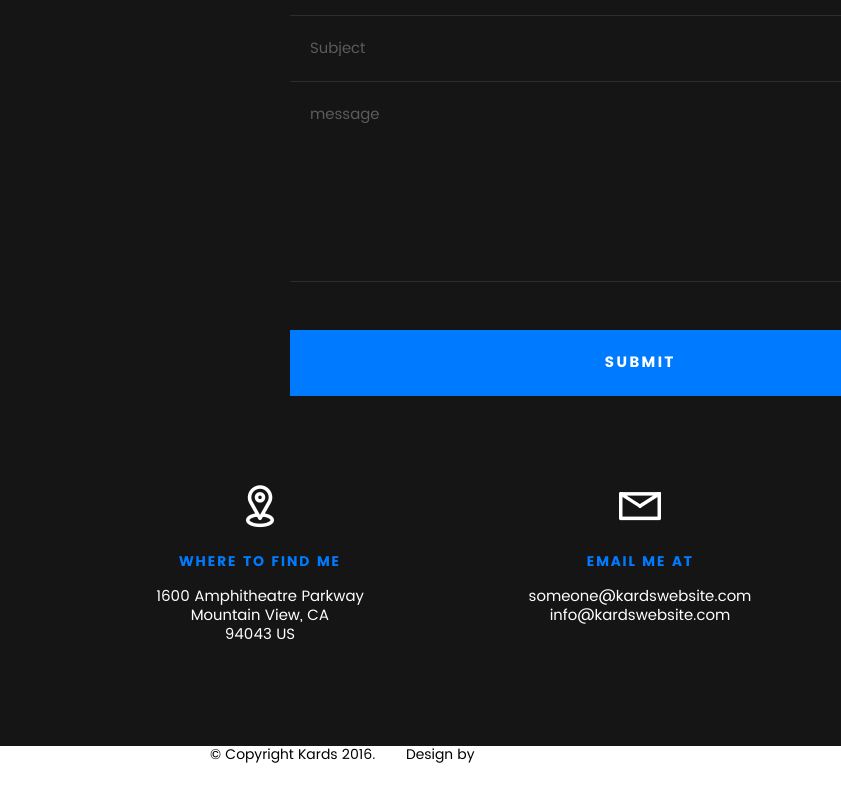
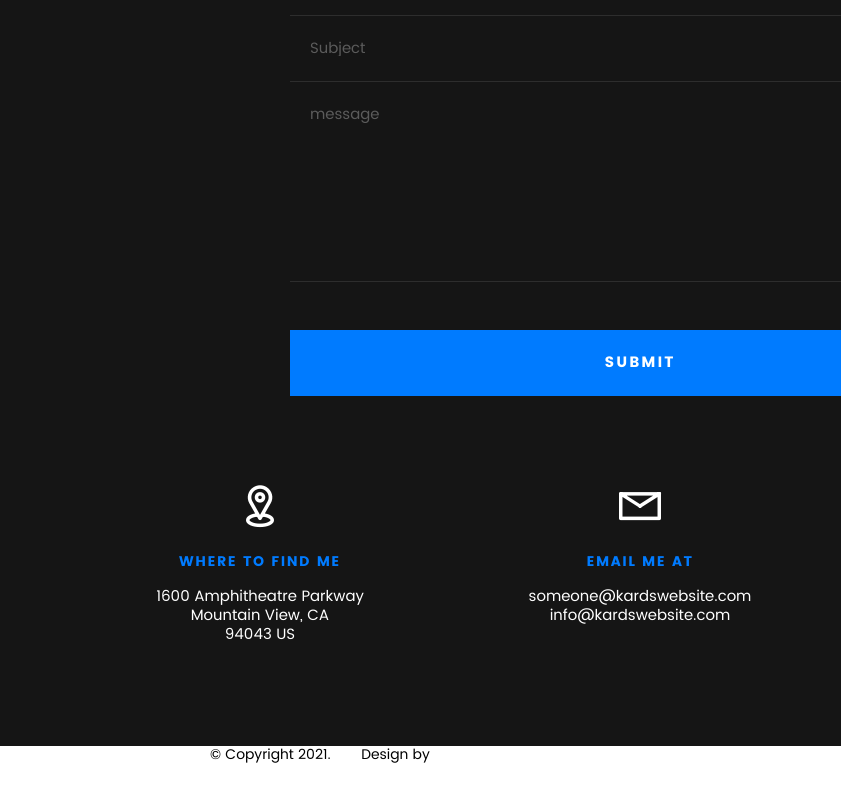
Before and after one commit to dieguits/resumeDiego, a plain HTML site: page index.html in a window 1280 px wide. Shown: the part 8614-9414 px from the top of the page, 0-841 px from the left. Drawn offline with Linux system fonts and the light colour scheme; files whose address does not match are found by name.

Commit message:
cname file added

```diff
--- a/index.html
+++ b/index.html
@@ -1151,7 +1151,7 @@
 
                 <div class="col-six tab-full">
                     <div class="copyright">
-                        <span>© Copyright Kards 2016.</span>
+                        <span>© Copyright 2021.</span>
                         <span>Design by <a href="http://www.styleshout.com/">styleshout</a></span>
                     </div>
                 </div>
```
Also changed, not shown: 1 other file.
